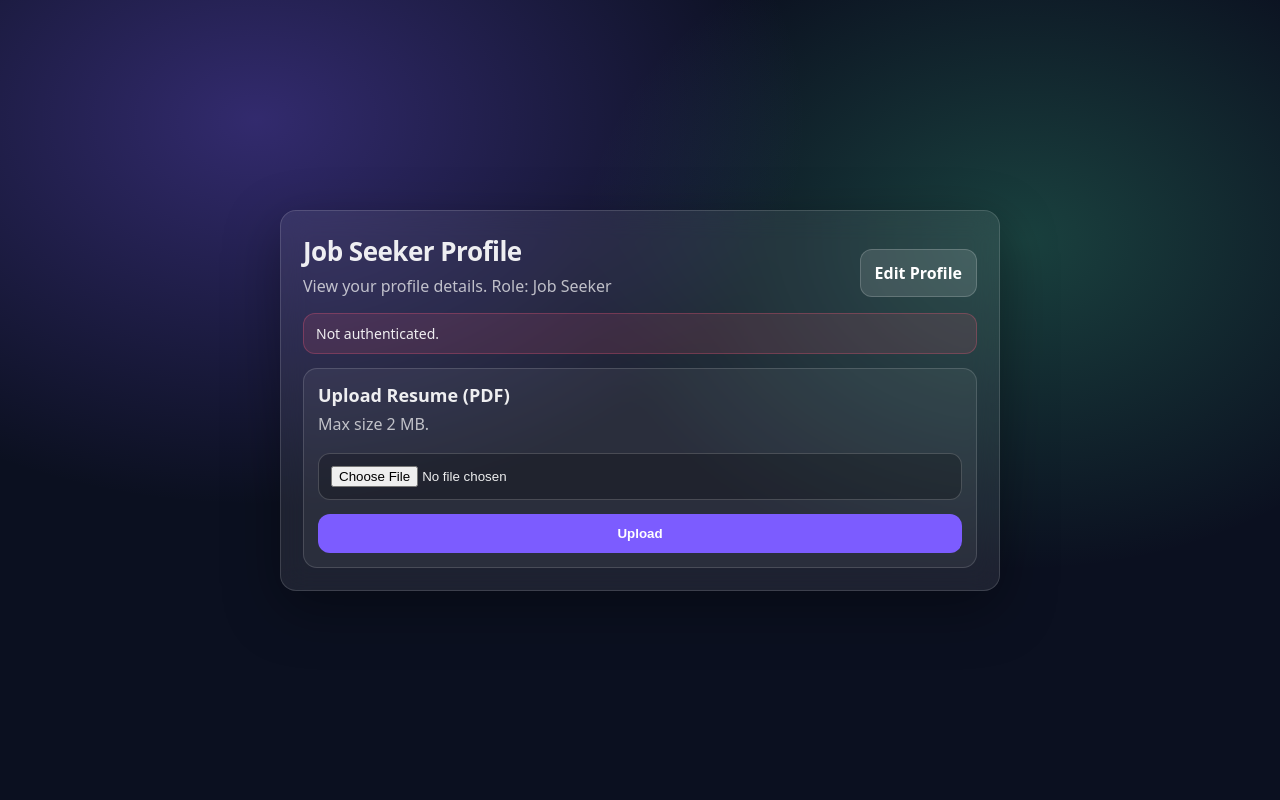
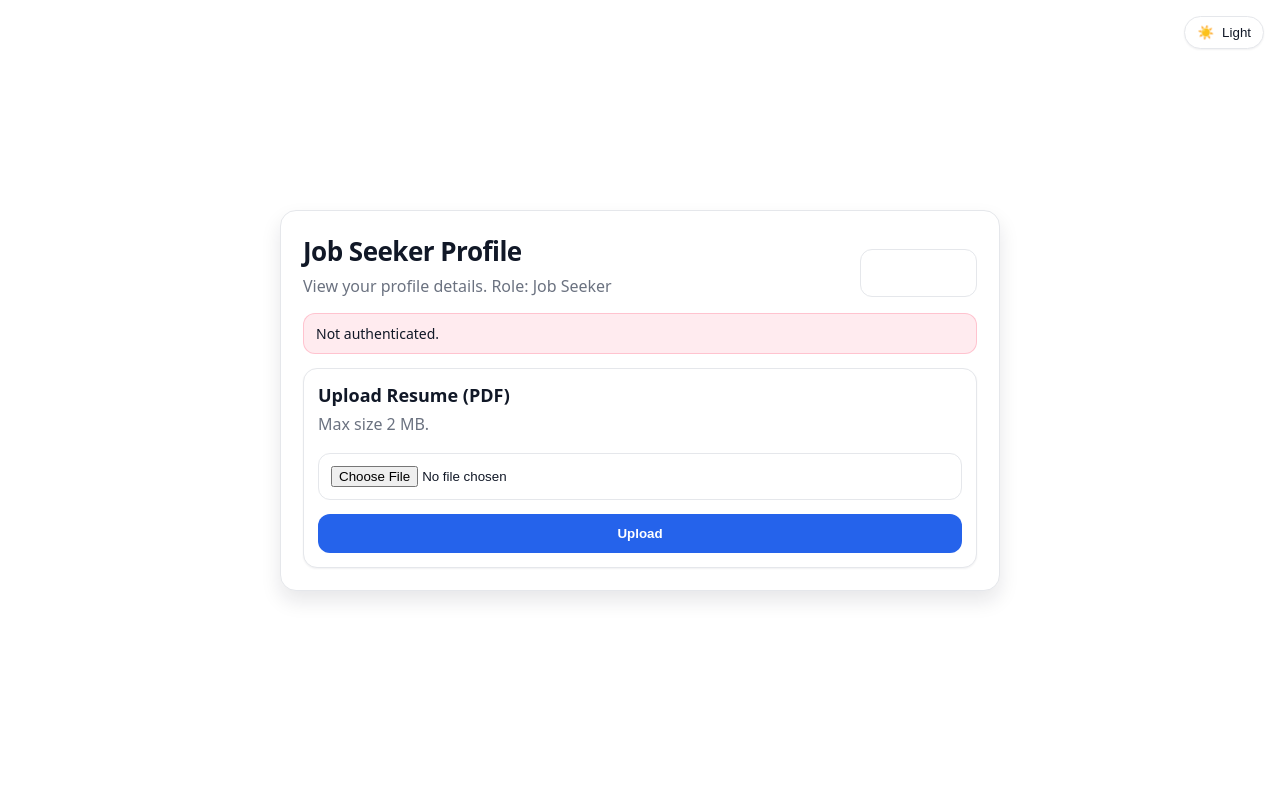
Before and after one commit to bavaguru/JobListing-Portal, a FastAPI app: template project/profile_service/templates/jobseeker_profile.html in a window 1280 px wide. Run offline with FastAPI, Linux system fonts and the light colour scheme; the template is opened without the code that fills it, so the values that code supplies are empty; parts of the project's set-up code (start-up, migrations or seed data) failed here and were passed over.

Commit message:
Enhanced UI Look+Dark,LightMode

```diff
--- a/project/profile_service/static/profile.js
+++ b/project/profile_service/static/profile.js
@@ -245,3 +245,30 @@ loadEmployerProfile();
 bindResumeUpload();
 preloadJobSeekerForm();
 preloadEmployerForm();
+
+// Floating theme toggle for profile pages
+(function initProfileThemeToggle() {
+  // These pages do not have the dashboard navbar; mount a floating toggle
+  const saved = localStorage.getItem('theme');
+  const prefersDark = window.matchMedia && window.matchMedia('(prefers-color-scheme: dark)').matches;
+  const theme = saved || (prefersDark ? 'dark' : 'light');
+  document.documentElement.setAttribute('data-theme', theme);
+
+  const btn = document.createElement('button');
+  btn.type = 'button';
+  btn.className = 'theme-toggle theme-toggle--floating';
+  btn.setAttribute('aria-label', 'Toggle dark mode');
+  const setBtnState = () => {
+    const isDark = document.documentElement.getAttribute('data-theme') === 'dark';
+    btn.setAttribute('aria-pressed', String(isDark));
+    btn.innerHTML = `${isDark ? '🌙' : '☀️'} <span>${isDark ? 'Dark' : 'Light'}</span>`;
+  };
+  setBtnState();
+  btn.addEventListener('click', () => {
+    const next = (document.documentElement.getAttribute('data-theme') === 'dark') ? 'light' : 'dark';
+    document.documentElement.setAttribute('data-theme', next);
+    localStorage.setItem('theme', next);
+    setBtnState();
+  });
+  document.body.appendChild(btn);
+})();
--- a/project/profile_service/static/style.css
+++ b/project/profile_service/static/style.css
@@ -1,13 +1,13 @@
 :root {
-  --bg: #0b1020;
-  --card: rgba(255, 255, 255, 0.08);
-  --card-border: rgba(255, 255, 255, 0.14);
-  --text: rgba(255, 255, 255, 0.92);
-  --muted: rgba(255, 255, 255, 0.70);
-  --primary: #7c5cff;
-  --primary-hover: #6a4cff;
-  --danger: #ff5c7a;
-  --success: #46d39a;
+  --bg: #ffffff;
+  --card: #ffffff;
+  --card-border: #e5e7eb;
+  --text: #111827;
+  --muted: #6b7280;
+  --primary: #2563eb;
+  --primary-hover: #1d4ed8;
+  --danger: #ef4444;
+  --success: #10b981;
 }
 
 * {
@@ -18,11 +18,34 @@ body {
   margin: 0;
   font-family: ui-sans-serif, system-ui, -apple-system, Segoe UI, Roboto, Arial, "Noto Sans", "Helvetica Neue",
     sans-serif;
-  background: radial-gradient(1000px 700px at 20% 15%, rgba(124, 92, 255, 0.35), transparent 55%),
-    radial-gradient(800px 600px at 80% 30%, rgba(70, 211, 154, 0.25), transparent 55%),
-    var(--bg);
+  background: var(--bg);
   color: var(--text);
   min-height: 100vh;
+}
+
+/* Floating theme toggle on profile pages (no navbar) */
+.theme-toggle {
+  display: inline-flex;
+  align-items: center;
+  gap: 8px;
+  padding: 8px 12px;
+  border-radius: 9999px;
+  border: 1px solid var(--card-border);
+  background: #ffffff;
+  color: var(--text);
+  box-shadow: 0 1px 2px rgba(17, 24, 39, 0.06);
+}
+
+.theme-toggle--floating {
+  position: fixed;
+  top: 16px;
+  right: 16px;
+  z-index: 1000;
+}
+
+[data-theme="dark"] .theme-toggle {
+  background: var(--card);
+  color: var(--text);
 }
 
 a {
@@ -48,9 +71,8 @@ a:hover {
   background: var(--card);
   border: 1px solid var(--card-border);
   border-radius: 16px;
-  backdrop-filter: blur(14px);
   padding: 22px;
-  box-shadow: 0 18px 55px rgba(0, 0, 0, 0.35);
+  box-shadow: 0 10px 20px rgba(17, 24, 39, 0.10);
 }
 
 .card-header h1 {
@@ -87,15 +109,15 @@ a:hover {
   width: 100%;
   padding: 12px 12px;
   border-radius: 12px;
-  border: 1px solid rgba(255, 255, 255, 0.18);
-  background: rgba(0, 0, 0, 0.22);
+  border: 1px solid var(--card-border);
+  background: var(--card);
   color: var(--text);
   outline: none;
 }
 
 .input:focus {
-  border-color: rgba(124, 92, 255, 0.7);
-  box-shadow: 0 0 0 4px rgba(124, 92, 255, 0.15);
+  border-color: var(--primary);
+  box-shadow: 0 0 0 4px rgba(37, 99, 235, 0.12);
 }
 
 .btn {
@@ -114,12 +136,12 @@ a:hover {
 }
 
 .btn.btn-secondary {
-  background: rgba(255, 255, 255, 0.12);
-  border: 1px solid rgba(255, 255, 255, 0.18);
+  background: #ffffff;
+  border: 1px solid var(--card-border);
 }
 
 .btn.btn-secondary:hover {
-  background: rgba(255, 255, 255, 0.18);
+  background: #f3f4f6;
 }
 
 .card-footer {
@@ -153,7 +175,7 @@ a:hover {
 
 .kv {
   margin-top: 14px;
-  border: 1px solid rgba(255, 255, 255, 0.14);
+  border: 1px solid var(--card-border);
   border-radius: 14px;
   overflow: hidden;
 }
@@ -163,7 +185,7 @@ a:hover {
   justify-content: space-between;
   gap: 12px;
   padding: 12px 14px;
-  border-top: 1px solid rgba(255, 255, 255, 0.12);
+  border-top: 1px solid var(--card-border);
 }
 
 .kv-row:first-child {
@@ -181,9 +203,10 @@ a:hover {
 .panel {
   margin-top: 14px;
   padding: 14px;
-  border: 1px solid rgba(255, 255, 255, 0.14);
+  border: 1px solid var(--card-border);
   border-radius: 14px;
-  background: rgba(255, 255, 255, 0.06);
+  background: #ffffff;
+  box-shadow: 0 1px 2px rgba(17, 24, 39, 0.06);
 }
 
 .panel h2 {
--- a/project/static/dashboard.css
+++ b/project/static/dashboard.css
@@ -22,7 +22,6 @@
   height: var(--navbar-height);
   background: var(--card);
   border-bottom: 1px solid var(--card-border);
-  backdrop-filter: blur(14px);
   display: flex;
   align-items: center;
   justify-content: space-between;
@@ -267,6 +266,7 @@
   border-radius: var(--radius-lg);
   padding: var(--spacing-lg);
   transition: all var(--transition-base);
+  box-shadow: var(--shadow-sm);
 }
 
 .kpi-card:hover {
@@ -314,6 +314,7 @@
   border-radius: var(--radius-lg);
   padding: var(--spacing-xl);
   margin-bottom: var(--spacing-xl);
+  box-shadow: var(--shadow-sm);
 }
 
 .content-card-header {
```
Also changed, not shown: project/static/auth.js (+30 -0 lines), project/static/base.css (+46 -11 lines), project/static/dashboardBase.js (+42 -0 lines), project/static/style.css (+17 -19 lines), project/static/variables.css (+67 -24 lines).
